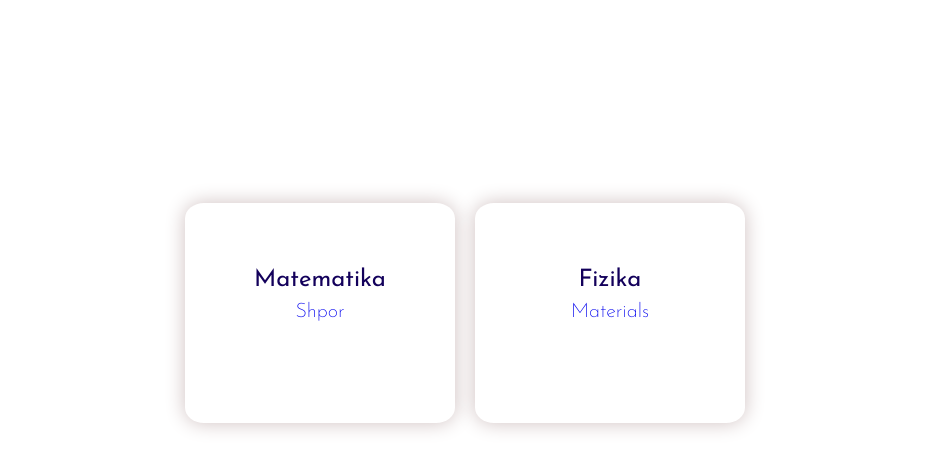
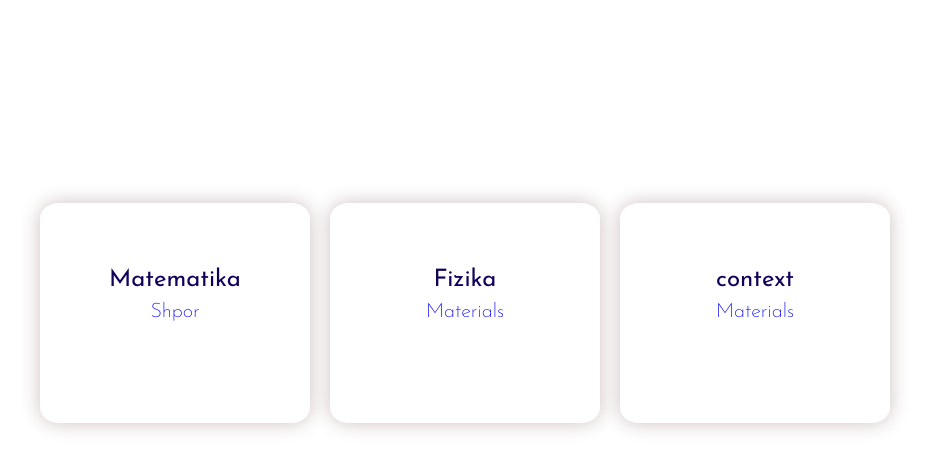
Before and after one commit to arazat/entoblom, a plain HTML site: page index.html in a window 1280 px wide. Shown: the part 75-544 px from the top of the page, without its empty margins (165-1094 px from the left). Drawn offline with Linux system fonts and the light colour scheme; files that its build step writes are made by us from their sources.

Commit message:
Update index.html

```diff
--- a/index.html
+++ b/index.html
@@ -32,6 +32,10 @@
                      <div class="title__course">Fizika</div>
                      <div class="author">Materials</div>
                 </a>
+                <a href="links/context/context.html" class="physics course">
+                     <div class="title__course">context</div>
+                     <div class="author">Materials</div>
+                </a>
 
 
             </div>
```
